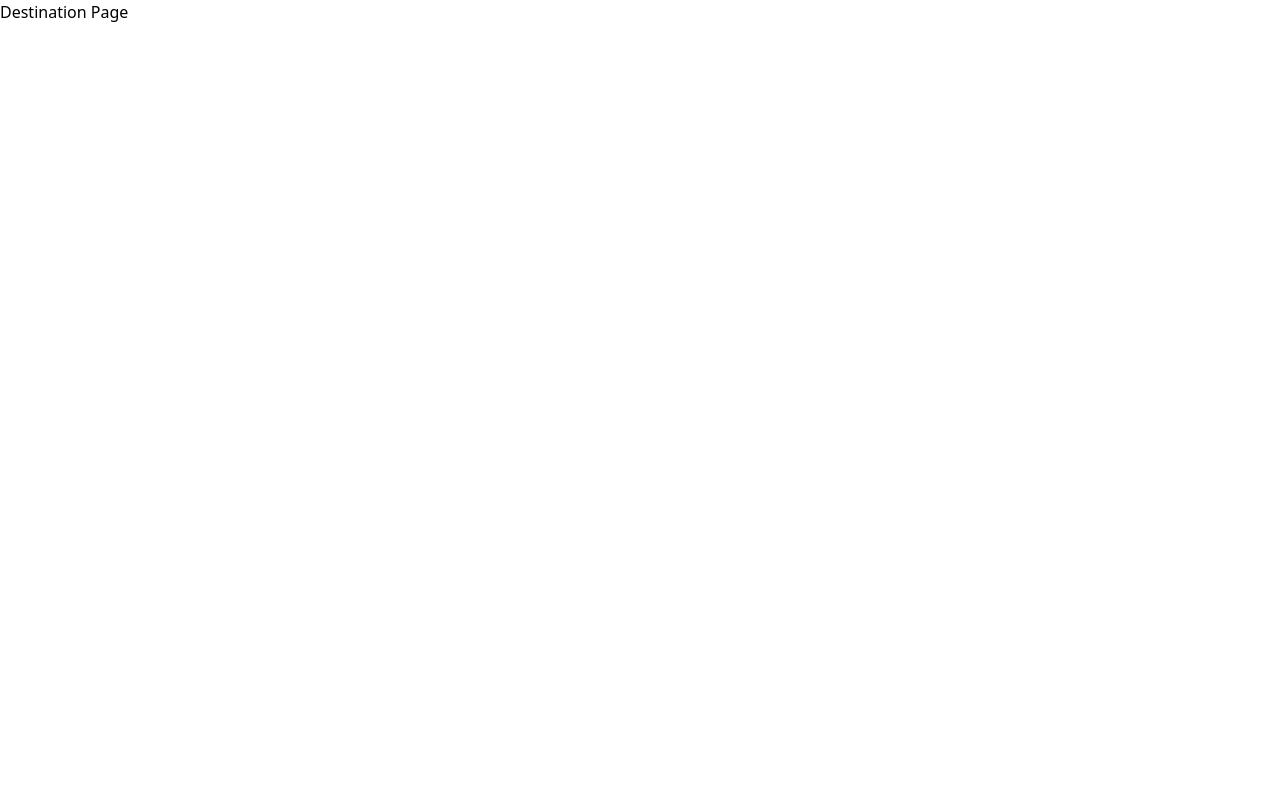
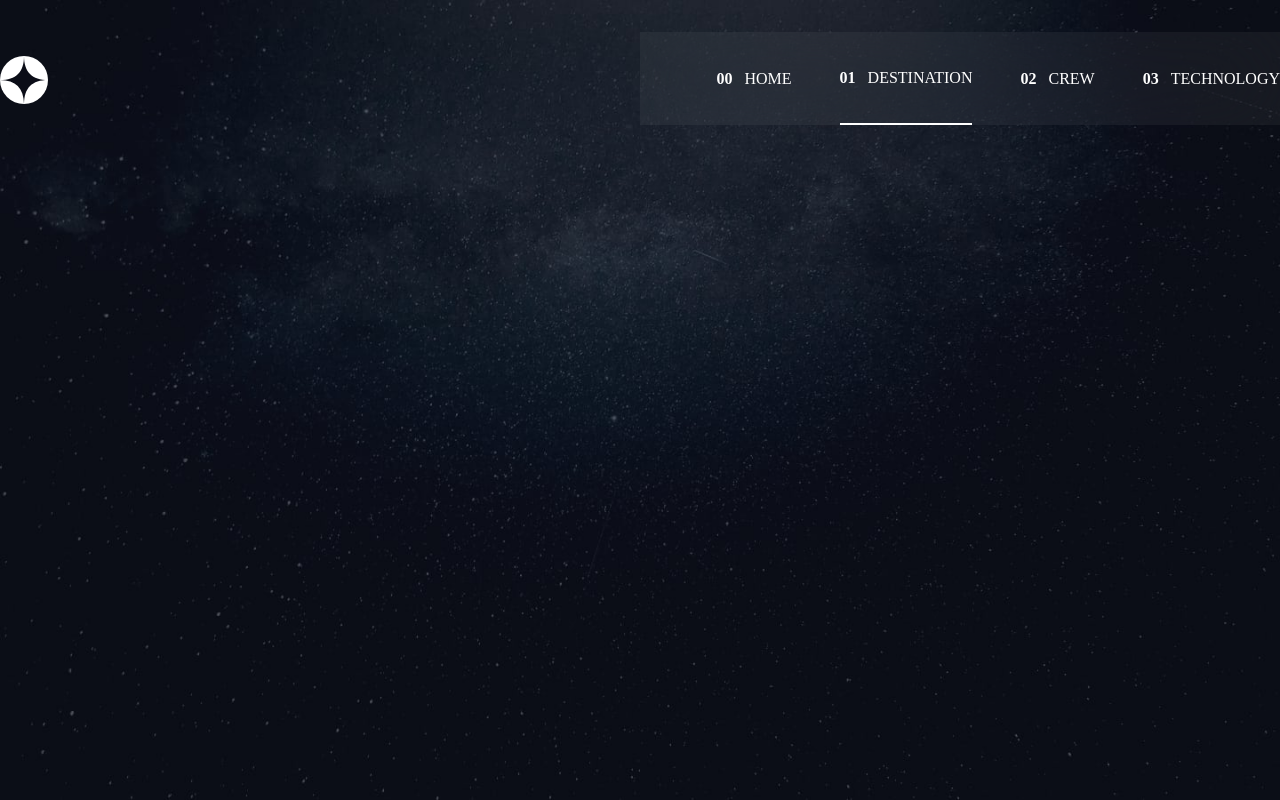
Before and after one commit to iamalabisunday/space-tourism-website-main, a React (Vite) app: page /destination in a window 1280 px wide. Built offline with nearby package versions, Linux system fonts and the light colour scheme.

Commit message:
first commit

```diff
--- a/src/Pages/Crew.jsx
+++ b/src/Pages/Crew.jsx
@@ -1,9 +1,25 @@
+import Background from "../component/assets/crew/background-crew-desktop.jpg";
+import BackgroundMobile from "../component/assets/crew/background-crew-mobile.jpg";
+import BackgroundTablet from "../component/assets/crew/background-crew-tablet.jpg";
+import NavBar from "../component/NavBar.jsx";
+
 export default function Crew() {
   return (
-    <div>
-      <div>
-        <h1>Crew Page</h1>
-      </div>
+    <div className="w-full h-screen my-auto relative">
+      {/* Navigation Section */}
+      <header className="absolute top-0 left-0 w-full flex justify-between items-center">
+        <NavBar />
+      </header>
+      {/* Background Section */}
+      <picture>
+        <source media="(max-width: 600px)" srcSet={BackgroundMobile} />
+        <source media="(max-width: 992px)" srcSet={BackgroundTablet} />
+        <img
+          src={Background}
+          alt="Background"
+          style={{ width: "100%", height: "100vh", objectFit: "cover" }}
+        />
+      </picture>
     </div>
   );
 }
--- a/src/Pages/Destination.jsx
+++ b/src/Pages/Destination.jsx
@@ -1,9 +1,25 @@
+import Background from "../component/assets/destination/background-destination-desktop.jpg";
+import BackgroundMobile from "../component/assets/destination/background-destination-mobile.jpg";
+import BackgroundTablet from "../component/assets/destination/background-destination-tablet.jpg";
+import NavBar from "../component/NavBar.jsx";
+
 export default function Destination() {
   return (
-    <div>
-      <div>
-        <h1>Destination Page</h1>
-      </div>
+    <div className="w-full h-screen my-auto relative">
+      {/* Navigation Section */}
+      <header className="absolute top-0 left-0 w-full flex justify-between items-center">
+        <NavBar />
+      </header>
+      {/* Background Section */}
+      <picture>
+        <source media="(max-width: 600px)" srcSet={BackgroundMobile} />
+        <source media="(max-width: 992px)" srcSet={BackgroundTablet} />
+        <img
+          src={Background}
+          alt="Background"
+          style={{ width: "100%", height: "100vh", objectFit: "cover" }}
+        />
+      </picture>
     </div>
   );
 }
--- a/src/Pages/Home.jsx
+++ b/src/Pages/Home.jsx
@@ -1,7 +1,6 @@
 import Background from "../component/assets/home/background-home-desktop.jpg";
 import BackgroundMobile from "../component/assets/home/background-home-mobile.jpg";
 import BackgroundTablet from "../component/assets/home/background-home-tablet.jpg";
-import SpaceLogo from "../component/SpaceLogo.jsx";
 import NavBar from "../component/NavBar.jsx";
 
 export default function Home() {
--- a/src/Pages/Technology.jsx
+++ b/src/Pages/Technology.jsx
@@ -1,9 +1,25 @@
+import Background from "../component/assets/technology/background-technology-desktop.jpg";
+import BackgroundMobile from "../component/assets/technology/background-technology-mobile.jpg";
+import BackgroundTablet from "../component/assets/technology/background-technology-tablet.jpg";
+import NavBar from "../component/NavBar.jsx";
+
 export default function Technology() {
   return (
-    <div>
-      <div>
-        <h1>Technology Page</h1>
-      </div>
+    <div className="w-full h-screen my-auto relative">
+      {/* Navigation Section */}
+      <header className="absolute top-0 left-0 w-full flex justify-between items-center">
+        <NavBar />
+      </header>
+      {/* Background Section */}
+      <picture>
+        <source media="(max-width: 600px)" srcSet={BackgroundMobile} />
+        <source media="(max-width: 992px)" srcSet={BackgroundTablet} />
+        <img
+          src={Background}
+          alt="Background"
+          style={{ width: "100%", height: "100vh", objectFit: "cover" }}
+        />
+      </picture>
     </div>
   );
 }
--- a/src/component/NavBar.jsx
+++ b/src/component/NavBar.jsx
@@ -3,13 +3,17 @@ import SpaceLogo from "./SpaceLogo";
 
 export default function NavBar() {
   return (
-    <div className="w-full h- flex justify-between items-center gap-[24rem] ml-[12.5rem] py-8">
+    <div className="relative w-full flex py-8">
+      {/* Navigation Section */}
+      <div className="container flex justify-between items-center mx-auto z-10">
         <SpaceLogo />
-      <nav className="w-full h-auto flex justify-end">
-        <ul className="w-fit uppercase text-white flex gap-[3rem] bg-white/5 justify-end items-center px-[12.5rem]">
+        <nav className="w-fit h-auto flex justify-end items-center">
+          <ul className="w-fit uppercase text-white flex gap-[3rem] justify-end items-center">
             <li>
               <NavLink to="/" className="h-[5.8125rem] flex items-center">
-              00 Home
+                <p className="w-fit flex gap-[0.75rem] font-light">
+                  <span className="font-bold ">00</span> Home
+                </p>
               </NavLink>
             </li>
             <li>
@@ -17,12 +21,17 @@ export default function NavBar() {
                 to="/destination"
                 className="h-[5.8125rem] flex items-center"
               >
-              01 Destination
+                <p className="w-fit flex gap-[0.75rem] font-light">
+                  <span className="font-bold">01</span>
+                  Destination
+                </p>
               </NavLink>
             </li>
             <li>
               <NavLink to="/crew" className="h-[5.8125rem] flex items-center">
-              02 Crew
+                <p className="w-fit flex gap-[0.75rem] font-light">
+                  <span className="font-bold">02</span>Crew
+                </p>
               </NavLink>
             </li>
             <li>
@@ -30,11 +39,18 @@ export default function NavBar() {
                 to="/technology"
                 className="h-[5.8125rem] flex items-center"
               >
-              03 Technology
+                <p className="w-fit flex gap-[0.75rem] font-light">
+                  <span className="font-bold">03</span>Technology
+                </p>
               </NavLink>
             </li>
           </ul>
         </nav>
       </div>
+      {/* Background Section */}
+      <div className="absolute w-full h-full flex items-start justify-end">
+        <div className="w-[50%] h-[5.8125rem] uppercase text-white flex gap-[3rem] bg-white/5 backdrop-blur-[40px] justify-end items-center px-[12.5rem]"></div>
+      </div>
+    </div>
   );
 }
--- a/src/index.css
+++ b/src/index.css
@@ -1,8 +1,20 @@
 @import "tailwindcss";
+@import url("https://fonts.googleapis.com/css2?family=Bellefair&display=swap");
+
+li {
+  border-bottom: 2px solid transparent;
+  transition: border-bottom 0.3s ease;
+}
 
 .active {
   border-bottom: 2px solid white;
 }
-.inactive {
-  text-decoration: none;
+
+/* Only non-active items get hover effect */
+li:not(.active):hover {
+  border-bottom: 2px solid white;
 }
+
+body {
+  font-family: "Bellefair", serif;
+}
```
Lines whose indentation alone changed are shown as unchanged.
